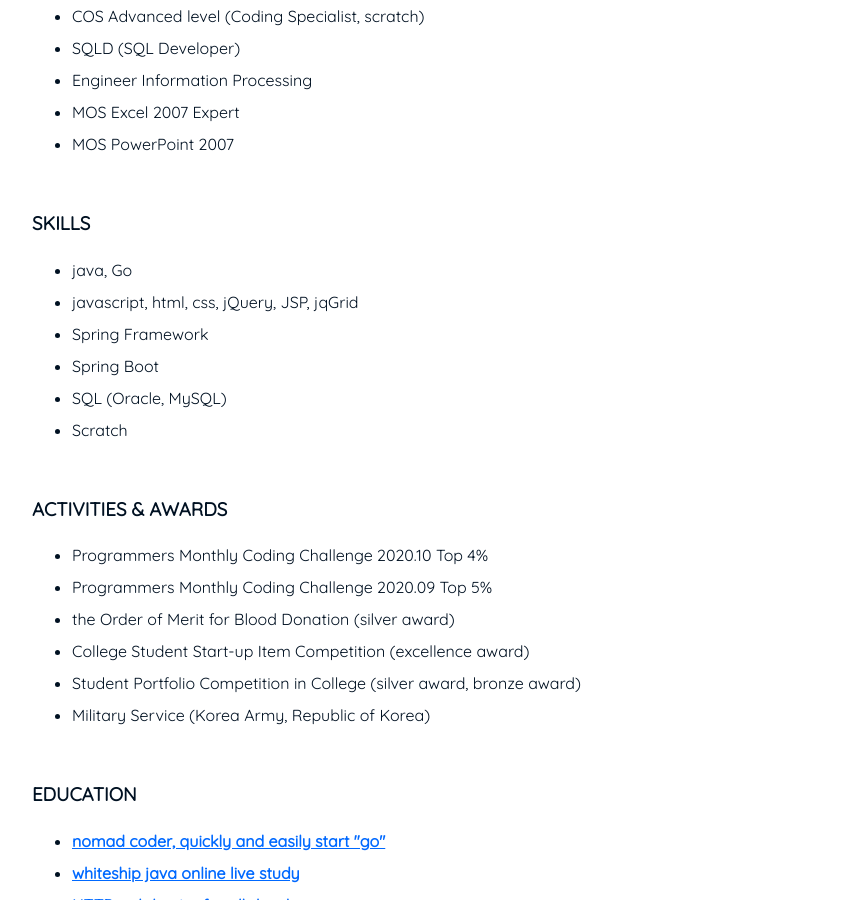
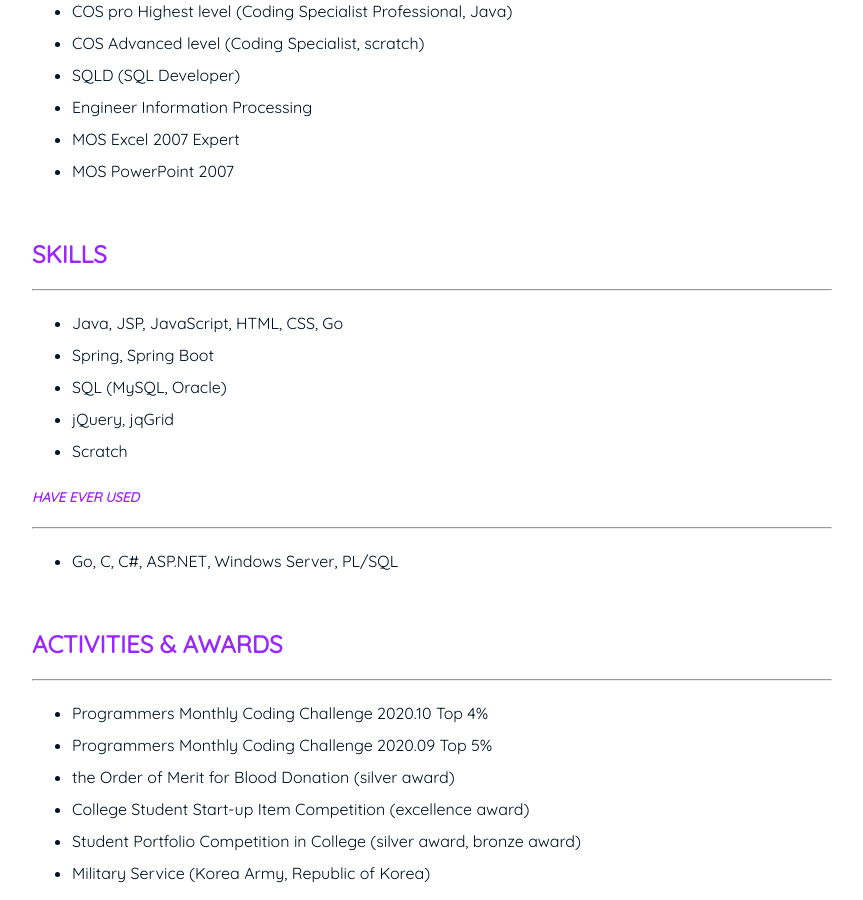
Before and after one commit to nimkoes/portfolio, a Jekyll site: the page built from about.md, in a window 1280 px wide and 900 px high, scrolled down 465 px. Shown: the whole window, without its empty margins (208-1071 px from the left). Built offline with Jekyll 4.4.1, drawn with Linux system fonts in a browser that asks for light colours.

Commit message:
mod post

```diff
--- a/about.md
+++ b/about.md
@@ -9,7 +9,9 @@ subtitle: I work diligently to become lazy ☕
 
 
 
-### CERTIFICATION & LICENSE
+## **CERTIFICATION & LICENSE**
+---
+
 * BSc. in Computer Engineering
 * COS pro Highest level (Coding Specialist Professional, Java)
 * COS Advanced level (Coding Specialist, scratch)
@@ -20,17 +22,26 @@ subtitle: I work diligently to become lazy ☕
 
 
 
-### SKILLS
-* java, Go
-* javascript, html, css, jQuery, JSP, jqGrid
-* Spring Framework
-* Spring Boot
-* SQL (Oracle, MySQL)
+## **SKILLS**
+---
+
+* Java, JSP, JavaScript, HTML, CSS, Go
+* Spring, Spring Boot
+* SQL (MySQL, Oracle)
+* jQuery, jqGrid
 * Scratch
 
 
+##### ***HAVE EVER USED***
+---
 
-### ACTIVITIES & AWARDS
+* Go, C, C#, ASP.NET, Windows Server, PL/SQL
+
+
+
+## **ACTIVITIES & AWARDS**
+---
+
 * Programmers Monthly Coding Challenge 2020.10 Top 4%
 * Programmers Monthly Coding Challenge 2020.09 Top 5%
 * the Order of Merit for Blood Donation (silver award)
@@ -40,7 +51,9 @@ subtitle: I work diligently to become lazy ☕
 
 
 
-### EDUCATION
+## **EDUCATION**
+---
+
 * [<u>nomad coder, quickly and easily start "go"</u>](https://nomadcoders.co/go-for-beginners/lobby){:target="_blank"}
 * [<u>whiteship java online live study</u>](https://xxxelppa.tistory.com/133){:target="_blank"}
 * [<u>HTTP web basics for all developers</u>](https://www.inflearn.com/course/http-%EC%9B%B9-%EB%84%A4%ED%8A%B8%EC%9B%8C%ED%81%AC#description){:target="_blank"}
@@ -55,7 +68,9 @@ subtitle: I work diligently to become lazy ☕
 
 
 
-### WORK EXPERIENCE
+## **WORK EXPERIENCE**
+---
+
 * **2021.01 - today**
   * Adding '3DS 2.0' authentication process in payment system.
   * Device fingerprint technology research.
```
